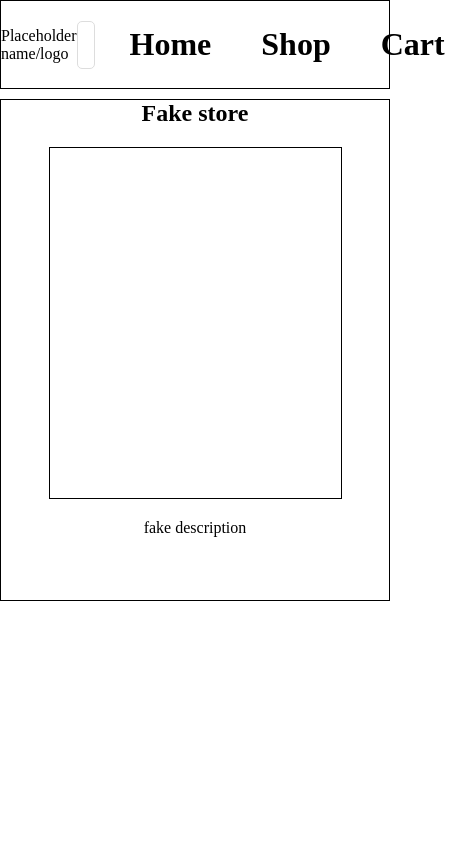
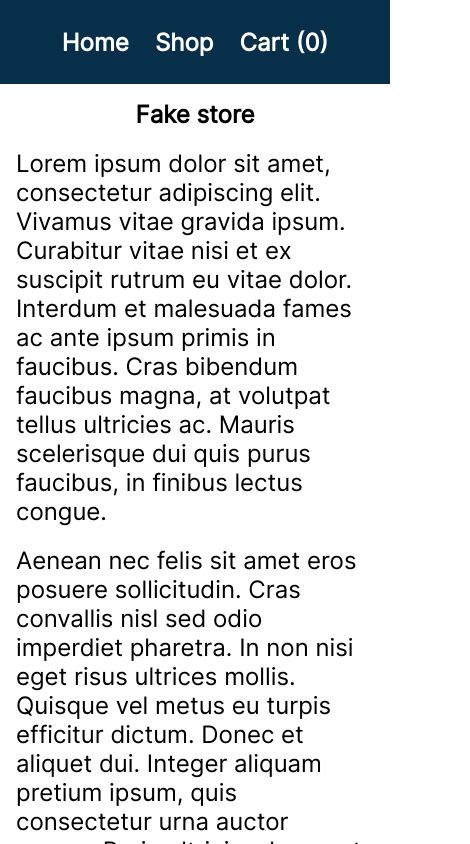
Before and after one commit to lknapp1888/shopping-cart, a React (Create React App) app: page / in a window 390 px wide. Shown: the whole page, 470 px wide, since content can reach past the window. Built offline with nearby package versions, Linux system fonts and the light colour scheme.

Commit message:
improve small screen responsiveness

```diff
--- a/src/App.css
+++ b/src/App.css
@@ -1,11 +1,30 @@
 * {
-    margin: 0
+    margin: 0;
+
+  --backgroundColor: #ffffff;
+  --mainColor: #ddd;
+  --secondaryColor: #082f49;
+  --positiveBtnColor: #15803d;
+  font-family: MyFont;
 }
 
-.App {
-    display: flex;
-    flex-direction: column;
-    gap: 10px;
+html,body
+{
+    width: 100%;
+    height: 100%;
+    margin: 0px;
+    padding: 0px;
+    overflow-x: hidden;
+}
+
+body {
+  background-color: var(--backgroundColor);
+}
+
+@font-face {
+  font-family: "MyFont";
+  src: url("Inter-Regular.ttf") format("openType");
+  font-style: normal;
 }
 
 ul {
@@ -22,34 +41,52 @@
 
 nav {
     display: flex;
-    justify-content: space-around;
+    justify-content: center;
     align-items: center;
-    border: black solid 1px;
+    background-color: var(--secondaryColor);
 }
 
-nav input {
-    height: 30px;
-    width: 50%;
+nav ul {
+  display: flex;
+  width: clamp(245px, 75%, 900px);
+  justify-content: space-around;
 }
 
-ul {
-    display: flex;
+
+nav li {
+    margin: 25px 0px 25px 0px;
+    font-weight: bold;
+
+    display: inline-block;
+    vertical-align: middle;
+    transform: translateZ(0);
+    box-shadow: 0 0 1px rgba(0, 0, 0, 0);
+    backface-visibility: hidden;
+    -moz-osx-font-smoothing: grayscale;
+    transition-duration: 0.3s;
+    transition-property: transform;
 }
 
-li {
-    margin: 25px;
-    font-size: 2rem;
-    font-weight: bold;
+nav li:hover,
+nav li:focus,
+nav li:active {
+  transform: scale(1.24);
 }
 
-a {
+nav a {
     text-decoration: none;
-    color: black;
+    color: white;
+    font-size: 3rem;
 }
 
 .mainContainer {
-    border: 1px solid black;
-    min-height: 500px;
+  display: flex;
+  justify-content: center;
+  margin: 20px;
+}
+
+.mainSubContainer {
+    max-width: 1400px;
 }
 
 .shopContainer {
@@ -57,7 +94,7 @@
     height: 100%;
     display: flex;
     flex-wrap: wrap;
-    gap: 20px
+    gap: 20px;
 }
 
 .itemContainer {
@@ -65,11 +102,26 @@
     height: 300px;
     width: 200px;
     padding: 20px;
+    border-radius: 10px;
+    display: flex;
+    flex-direction: column;
+    justify-content: space-around;
+    box-shadow: rgba(60, 64, 67, 0.3) 0px 1px 2px 0px, rgba(60, 64, 67, 0.15) 0px 2px 6px 2px;
+}
+
+.itemInputContainer {
+    display: flex;
+    gap: 5px
+}
+
+.itemInputContainer input  {
+  width: 36px;
 }
 
 .itemImg {
     width: 200px;
-    height: 200px
+    height: 200px;
+    border-radius: 10px;
 }
 
 .homeContainer {
@@ -79,15 +131,14 @@
     gap: 20px;
 }
 
-.homeImg {
-    border: solid black 1px;
-    width: 75%;
-    height: 350px;
+.homeContainer p {
+  font-size: 1.5rem;
 }
 
 .cartContainer {
     display: flex;
     justify-content: center;
+    gap: 25px;
 }
 
 .cartTable {
@@ -120,7 +171,6 @@
     padding: 20px;
     border-radius: 5px;
     height: fit-content;
-    width: 300px;
     display: flex;
     flex-direction: column;
     gap: 10px
@@ -147,7 +197,69 @@
     margin-bottom: 5px;
   }
 
+  .discountContainer div {
+    display: flex;
+    gap: 10px;
+  }
+
   .cartSummary button {
     padding: 12px 24px;
     font-size: 18px;
   }
+
+  @media (max-width: 600px) {
+    nav {
+      height: 10vh;
+    }
+
+    nav a {
+      font-size: 1.5rem;
+    }
+
+    .mainContainer {
+      margin: 0px;
+    }
+
+    .itemContainer {
+      border: black solid 1px;
+      width: 40%;
+      height: 280px;
+      padding: 10px;
+      border-radius: 10px;
+  }
+
+  .itemInputContainer {
+      gap: 5px
+  }
+
+  .itemInputContainer input  {
+    width: 36px;
+  }
+
+  .itemImg {
+      width: 100%;
+      height: 140px;
+      border-radius: 10px;
+  }
+
+  .cartContainer {
+    flex-direction: column;
+    gap: 0px;
+}
+
+
+.cartTableContainer {
+  max-height: 70%;
+  /* width: 100%; */
+  overflow: auto;
+}
+
+.cartSummary {
+  height: 30%;
+}
+
+.homeContainer {
+  margin: 16px;
+}
+
+  }
--- a/src/App.js
+++ b/src/App.js
@@ -55,8 +55,9 @@
 
   return (
     <div className="App">
-      <Nav></Nav>
+      <Nav cartAmount={cart.length}></Nav>
       <div className="mainContainer">
+        <div className="mainSubContainer">
           <Routes>
             <Route path="/" element={<Home />} />
             <Route path="/shop" element={<Shop addToCart={addToCart} />} />
@@ -72,7 +73,7 @@
             />
           </Routes>
         </div>
-      <footer></footer>
+      </div>
     </div>
   );
 }
--- a/src/Cart.js
+++ b/src/Cart.js
@@ -30,8 +30,8 @@
             <button>Apply</button>
           </div>
         </div>
-        <p>Subtotal: {total}</p>
-        <p>Order total: {total}</p>
+        <p>Subtotal: £{total}</p>
+        <p><b>Order total: £{total}</b></p>
         <button>Checkout</button>
       </div>
     </div>
@@ -45,6 +45,7 @@
     props.removeFromCart(parseInt(e.target.id));
   };
   return (
+    <div className="cartTableContainer">
       <table className="cartTable">
         <thead>
           <tr>
@@ -64,6 +65,7 @@
           ))}
         </tbody>
       </table>
+    </div>
   );
 };
 
@@ -83,7 +85,7 @@
   return (
     <tr>
       <td>{item.title}</td>
-      <td>{item.price * qty}</td>
+      <td>£{item.price * qty}</td>
       <td>
         <QtyInput qty={qty} updateQty={updateQty}></QtyInput>
       </td>
--- a/src/Home.js
+++ b/src/Home.js
@@ -1,15 +1,30 @@
 import React from "react";
 
 const Home = function (props) {
+  return (
+    <div className="homeContainer">
+      <h2>Fake store</h2>
+      <p>
+        Lorem ipsum dolor sit amet, consectetur adipiscing elit. Vivamus vitae
+        gravida ipsum. Curabitur vitae nisi et ex suscipit rutrum eu vitae
+        dolor. Interdum et malesuada fames ac ante ipsum primis in faucibus.
+        Cras bibendum faucibus magna, at volutpat tellus ultricies ac. Mauris
+        scelerisque dui quis purus faucibus, in finibus lectus congue.      </p>
 
+         <p>
+             Aenean
+                     nec felis sit amet eros posuere sollicitudin. Cras convallis nisl sed
+                     odio imperdiet pharetra. In non nisi eget risus ultrices mollis. Quisque
+                     vel metus eu turpis efficitur dictum. Donec et aliquet dui. Integer
+                     aliquam pretium ipsum, quis consectetur urna auctor ornare. Proin
+                     ultricies, leo eget varius rutrum, nisl mauris rhoncus augue, suscipit
+                     ultrices magna leo non sem. Nam euismod fermentum massa et interdum.
+                     Nullam elementum urna ullamcorper odio auctor, ac condimentum metus
+                     pellentesque. Donec non aliquam leo.
+         </p>
 
-    return (
-        <div className="homeContainer">
-            <h2>Fake store</h2>
-            <div className="homeImg"></div>
-            <p>fake description</p>
-        </div>
-    )
-}
+    </div>
+  );
+};
 
-export default Home
+export default Home;
--- a/src/components/Item.js
+++ b/src/components/Item.js
@@ -18,8 +18,10 @@
             <img src={images[0]} className='itemImg'></img>
             <h3>{title}</h3>
             <p>£{price}</p>
-           <button onClick={addItemToCart}>Add to cart</button>
-           <QtyInput qty={qty} updateQty={updateQty}></QtyInput>
+           <div className="itemInputContainer">
+               <button onClick={addItemToCart}>Add to cart</button>
+               <QtyInput qty={qty} updateQty={updateQty}></QtyInput>
+           </div>
         </div>
     )
 }
--- a/src/components/Nav.js
+++ b/src/components/Nav.js
@@ -4,12 +4,10 @@
 const Nav = function (props) {
   return (
     <nav>
-      <p>Placeholder name/logo</p>
-      <input type="text" placeholder="Search (not functioning"></input>
       <ul>
         <li><Link to='/'>Home</Link></li>
         <li><Link to='/shop'>Shop</Link></li>
-        <li><Link to='/cart'>Cart</Link></li>
+        <li><Link to='/cart'>Cart ({props.cartAmount})</Link></li>
       </ul>
     </nav>
   );
```
Also changed, not shown: public/index.html (+0 -10 lines), src/Inter-Medium.ttf (added), src/Inter-Regular.ttf (added). Lines whose indentation alone changed are shown as unchanged.
